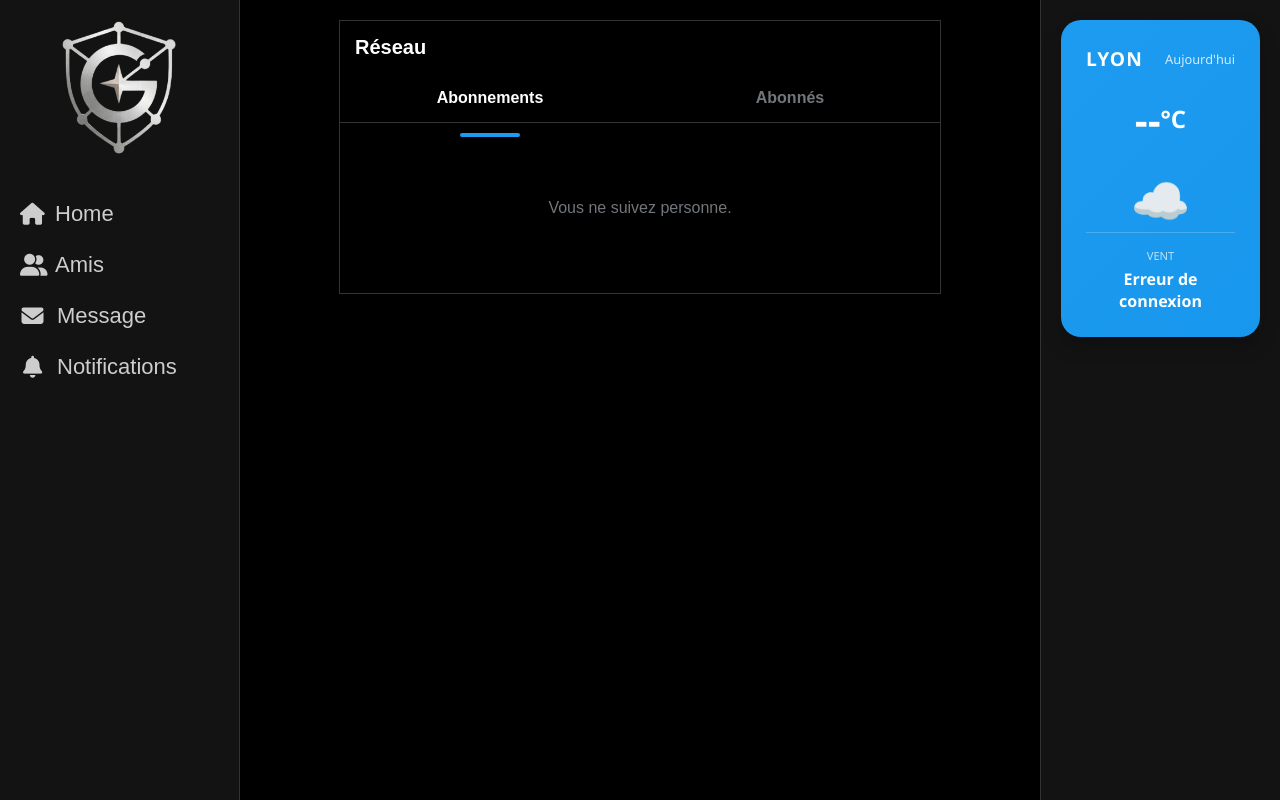
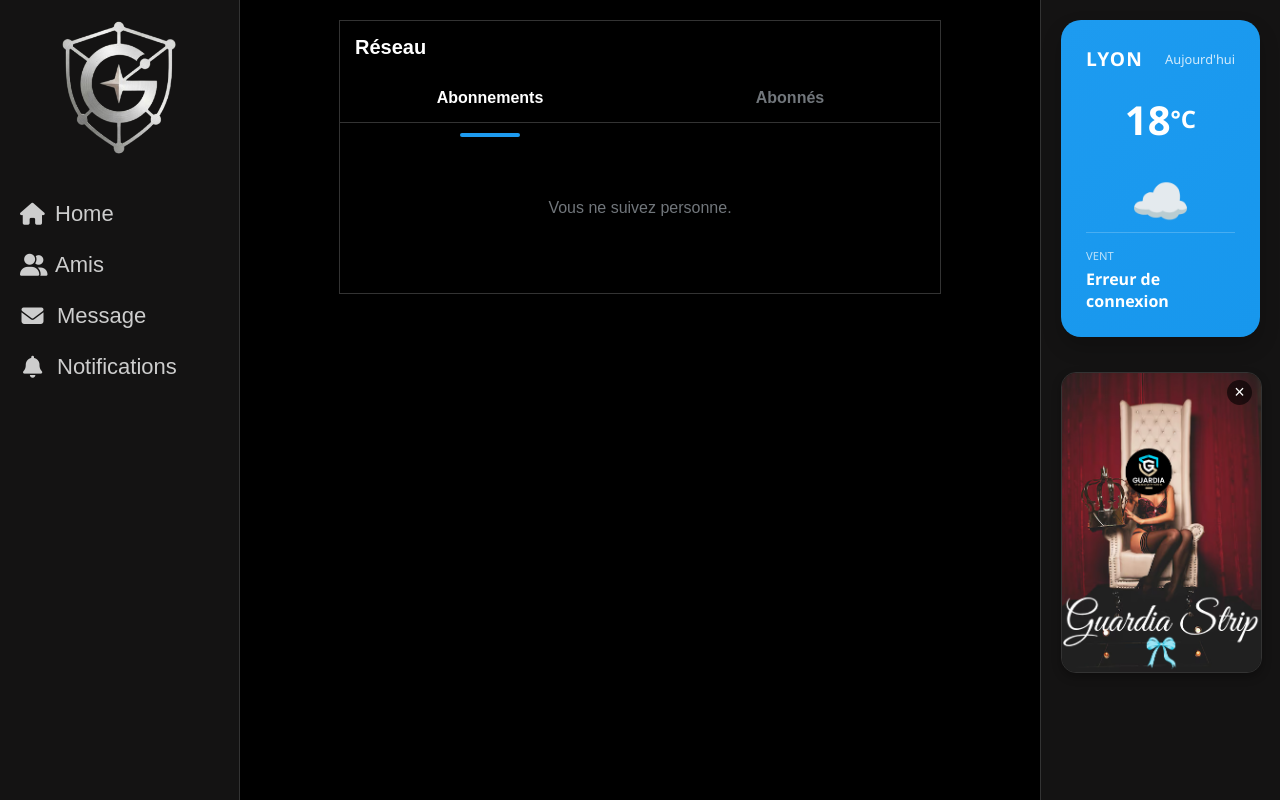
Before and after one commit to ZiegPmar/twitter_g, a Flask app: template app/templates/amis.html in a window 1280 px wide. Run offline with Flask 3, Linux system fonts and the light colour scheme; the template is opened without the code that fills it, so the values that code supplies are empty.

Commit message:
img side bar

```diff
--- a/app/static/css/sidebar-right.css
+++ b/app/static/css/sidebar-right.css
@@ -14,11 +12,9 @@
     z-index: 100;
     display: flex;
     flex-direction: column;
+    font-family: 'Segoe UI', Tahoma, Geneva, Verdana, sans-serif;
 }
 
-/* =================================================
-   2. NAVIGATION DROITE
-================================================= */
 .sommaire-right-section {
     flex-grow: 1;
     display: flex;
@@ -121,18 +63,55 @@
     justify-content: center;
 }
 
-.detail-item {
-    text-align: center;
+.label { display: block; font-size: 0.7rem; opacity: 0.7; margin-bottom: 5px; }
+#vent-affichage { font-weight: 600; font-size: 1rem; }
+
+/* STYLE DE L'IMAGE ET DU BOUTON FERMER */
+.sidebar-image-container {
+    margin-top: 20px;
+    width: 100%;
+    position: relative; /* Indispensable pour placer la croix */
 }
 
-.label {
-    display: block;
-    font-size: 0.7rem;
-    opacity: 0.7;
-    margin-bottom: 5px;
+.sidebar-image {
+    width: 100%;
+    height: auto;
+    border-radius: 15px;
+    border: 1px solid #333;
+    object-fit: cover;
+    box-shadow: 0 4px 10px rgba(0,0,0,0.3);
+    cursor: pointer;
+    transition: opacity 0.2s ease;
 }
 
-#vent-affichage {
-    font-weight: 600;
-    font-size: 1rem;
+.sidebar-image:hover { opacity: 0.9; }
+
+.close-btn {
+    position: absolute;
+    top: 8px;
+    right: 8px;
+    background: rgba(0, 0, 0, 0.6);
+    color: white;
+    border: none;
+    border-radius: 50%;
+    width: 25px;
+    height: 25px;
+    cursor: pointer;
+    display: flex;
+    align-items: center;
+    justify-content: center;
+    font-size: 18px;
+    z-index: 2;
+    transition: background 0.2s;
 }
+
+.close-btn:hover { background: #ff4d4d; }
+
+.share-icon-wrapper {
+    display: inline-flex;
+    justify-content: center;
+    align-items: center;
+    width: 30px; /* C'est cette largeur qui aligne tout */
+    margin-right: 12px;
+    flex-shrink: 0;
+}
--- /dev/null
+++ b/app/static/javascript/fuck.js
@@ -0,0 +1,27 @@
+document.addEventListener('DOMContentLoaded', () => {
+    // 1. Tes deux images
+    const imageInitiale = "/static/img/Guardia_Strip.png";
+    const imageSuivante = "/static/img/singe.jpg";
+
+    const imgElement = document.getElementById('sidebar-img');
+    const closeBtn = document.getElementById('close-image');
+    const container = document.getElementById('image-container');
+
+    if(closeBtn && imgElement) {
+        closeBtn.addEventListener('click', (e) => {
+            // Empêche d'autres actions
+            e.preventDefault();
+            e.stopPropagation();
+
+            // 2. On change la source de l'image
+            imgElement.src = imageSuivante;
+
+            // 3. On cache la croix pour qu'on ne puisse plus cliquer dessus
+            closeBtn.style.display = 'none';
+
+            // Optionnel : Si tu veux aussi empêcher le clic sur l'image après
+            imgElement.style.pointerEvents = 'none';
+            imgElement.style.cursor = 'default';
+        });
+    }
+});
--- a/app/templates/partials/sidebar_right.html
+++ b/app/templates/partials/sidebar_right.html
@@ -1,25 +1,35 @@
 <nav class="sidebar-right-sommaire">
   <div class="sommaire-right-section">
+
     <div class="weather-card">
       <div class="weather-header">
         <span class="city">Lyon</span>
         <span class="date" id="current-date">Aujourd'hui</span>
       </div>
-
       <div class="weather-main">
         <div class="temp-container">
-          <span id="temp-affichage">--</span><span class="unit">°C</span>
+          <span id="temp-affichage">18</span><span class="unit">°C</span>
         </div>
       </div>
-
       <div class="weather-icon">☁️</div>
-
       <div class="weather-details">
         <div class="detail-item">
           <span class="label">VENT</span>
-          <span id="vent-affichage">-- km/h</span>
+          <span id="vent-affichage">12 km/h</span>
         </div>
       </div>
     </div>
+
+    <div class="sidebar-image-container" id="image-container">
+      <button class="close-btn" id="close-image" title="Fermer">&times;</button>
+      <img
+        src="../../static/img/Guardia_Strip.png"
+        alt="Image interactive"
+        class="sidebar-image"
+        id="sidebar-img"
+      >
+    </div>
+
   </div>
 </nav>
+<script src="../../static/javascript/fuck.js"></script>
```
Also changed, not shown: other parts of app/static/css/sidebar-right.css (+8 -64 lines), app/static/img/Guardia_Strip.png (added), app/static/img/singe.jpg (added).
